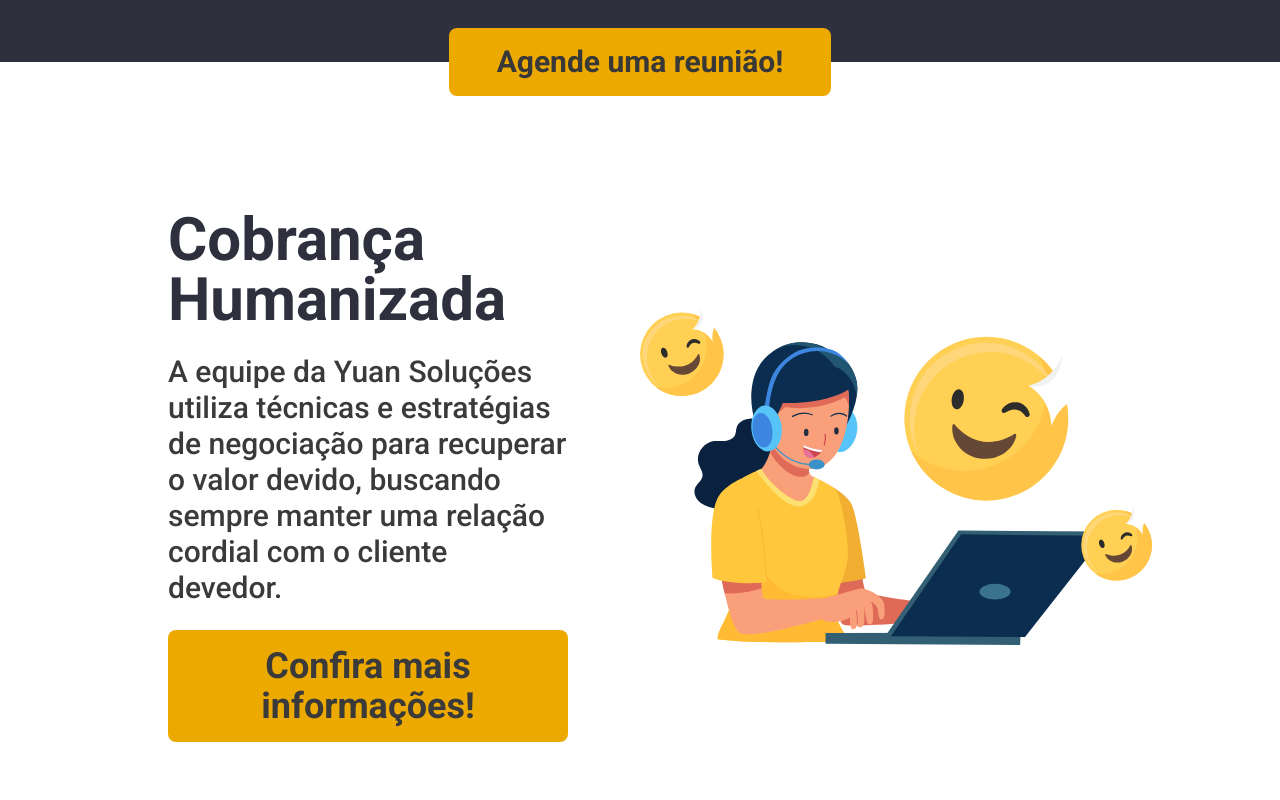
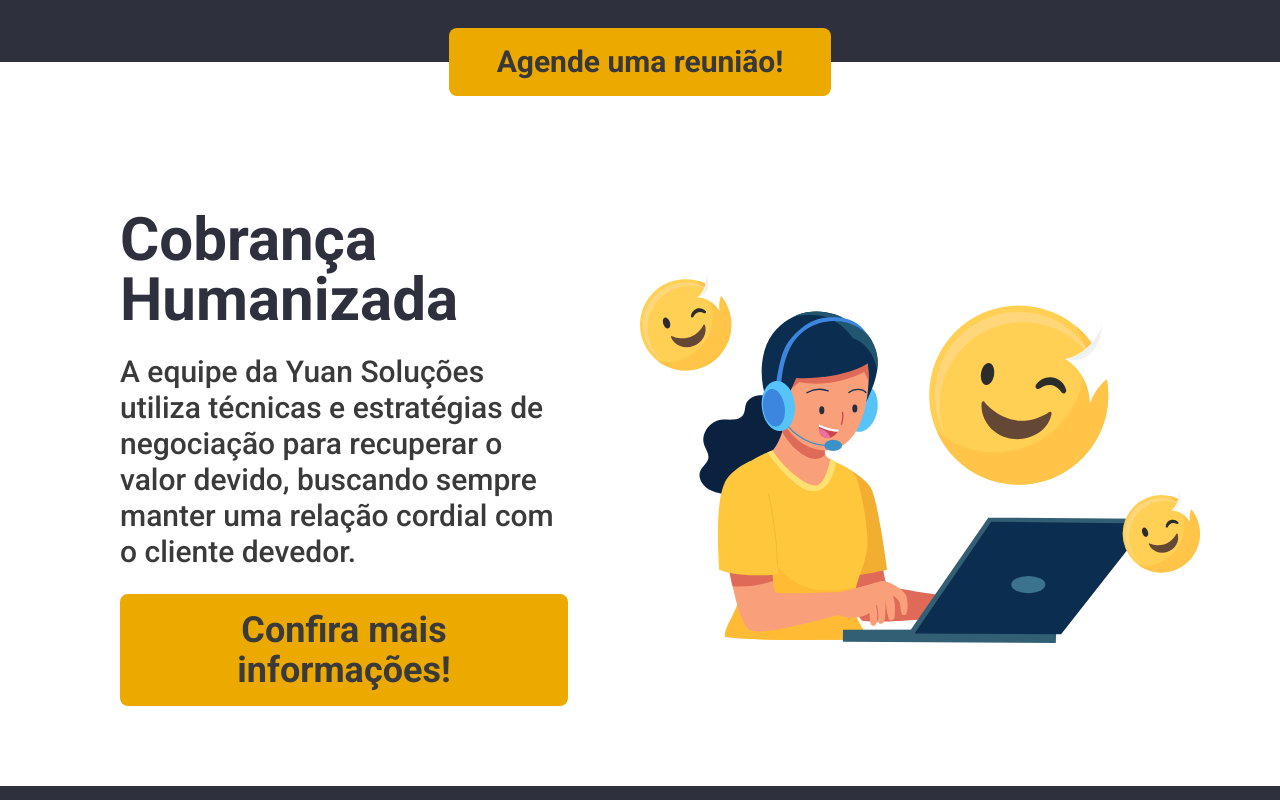
Before and after one commit to JP-Go/site-yuan, a React (Vite) app: page / in a window 1280 px wide. Shown: the part 2880-3680 px from the top of the page. Built offline with nearby package versions, Linux system fonts and the light colour scheme.

Commit message:
Resposiveness changes

```diff
--- a/src/components/CollectionSection/HumanizedCollection.tsx
+++ b/src/components/CollectionSection/HumanizedCollection.tsx
@@ -2,17 +2,17 @@ import cobrancaHumanizadaImg from "../../assets/images/ilustracoes/cobranca_huma
 
 export function HumanizedCollection() {
   return (
-    <div className="flex flex-col-reverse gap-8 items-center p-8 w-full md:flex-row lg:px-32 lg:py-20 bg-humanized-collection text-humanized-button-text">
+    <div className="flex flex-col-reverse gap-8 items-center p-8 w-full md:flex-row lg:p-20 bg-humanized-collection text-humanized-button-text">
       <div className="flex flex-col gap-6 px-10">
-        <h3 className="w-40 text-lg font-bold lg:text-6xl text-inovation text">
+        <h3 className="w-40 text-3xl font-bold lg:text-6xl text-inovation text">
           Cobrança Humanizada
         </h3>
-        <p className="font-medium lg:text-3xl text-primary">
+        <p className="text-lg font-medium lg:text-3xl text-primary">
           A equipe da Yuan Soluções utiliza técnicas e estratégias de negociação
           para recuperar o valor devido, buscando sempre manter uma relação
           cordial com o cliente devedor.
         </p>
-        <a className="py-4 font-bold text-center rounded-lg cursor-pointer lg:text-4xl bg-yuan-yellow text-primary" href="#proposta">Confira mais informações!</a>
+        <a className="px-4 py-2 text-xl font-bold text-center rounded-lg cursor-pointer lg:py-4 lg:text-4xl bg-yuan-yellow text-primary" href="#proposta">Confira mais informações!</a>
       </div>
       <img alt="Imagem" className="w-1/2" src={cobrancaHumanizadaImg}/>
     </div>
--- a/src/components/CollectionSection/SolutionDisplay.tsx
+++ b/src/components/CollectionSection/SolutionDisplay.tsx
@@ -9,7 +9,7 @@ export function SolutionDisplay({ solution }: SolutionDisplayProps) {
     <div key={solution.title} className="flex">
       <div className="w-60">
         <img
-          className="pb-6 w-20 h-28 brightness-0 invert md:mx-0"
+          className="pb-6 mx-auto w-20 h-28 brightness-0 invert md:mx-0"
           src={solution.imgPath ? solution.imgPath : ""}
         />
         <h3 className="text-xl font-bold lg:text-3xl text-yuan-yellow">
```
